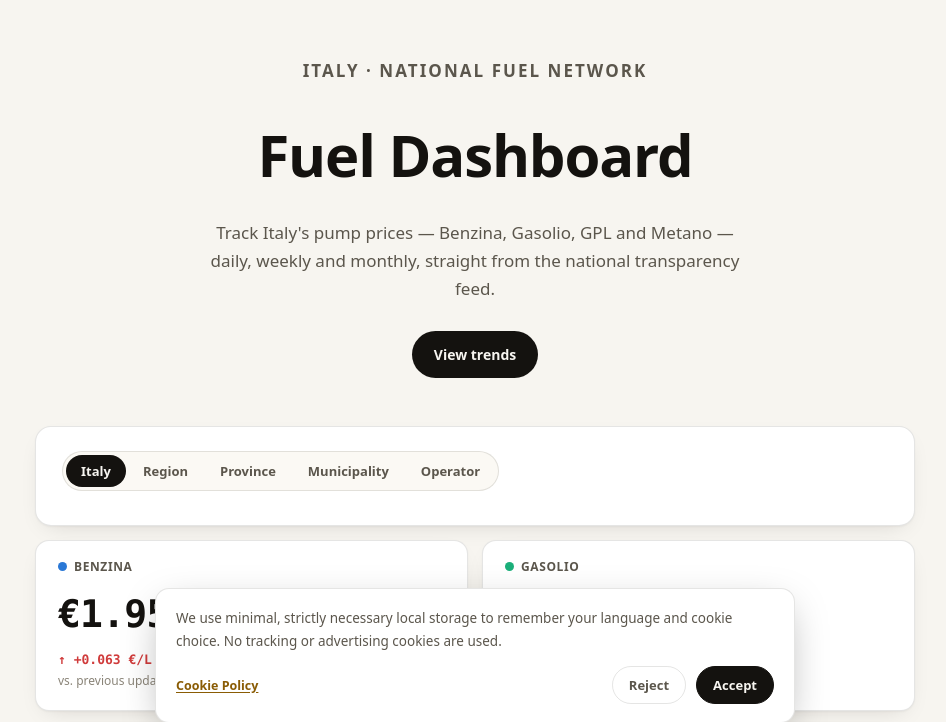
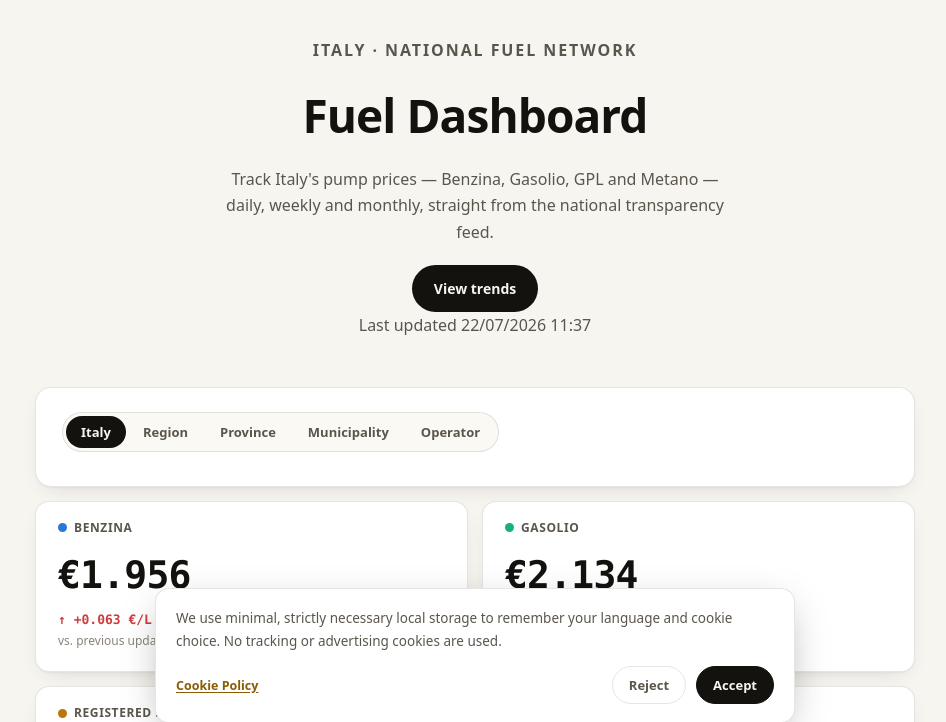
Before and after one commit to adeo-blip/fuel-price-italy, a website: page index.html in a window 1280 px wide. Shown: the part 61-783 px from the top of the page, without its empty margins (165-1111 px from the left). Drawn offline with Linux system fonts and the light colour scheme.

Commit message:
Fix confusing empty state on scope filters, add last-updated stamp, tighten hero
- Selecting Region/Province/Municipality/Operator before picking a specific
  value now shows a clear "search and select above" prompt instead of
  "Loading..."/"No station data" text that read as broken or empty.
- Add a "Last updated dd/mm/yyyy hh:mm" line (from data.json's last_updated,
  rendered in the visitor's local time) visible in the hero on load.
- Tighten hero/KPI spacing so the interactive dashboard sits higher on the page.

```diff
--- a/index.html
+++ b/index.html
@@ -77,19 +77,20 @@
   .lang-btn:hover{border-color:var(--accent);}
 
   /* ---------- Hero ---------- */
-  .hero{padding:64px 20px 48px;text-align:center;}
-  .eyebrow{font:600 11px/1 var(--font-ui);letter-spacing:.12em;text-transform:uppercase;color:var(--accent-strong);margin:0 0 16px;}
-  .hero h1{font-size:clamp(36px,6vw,58px);font-weight:800;letter-spacing:-0.02em;margin:0 0 16px;text-wrap:balance;}
-  .hero p{max-width:56ch;margin:0 auto 28px;color:var(--text-secondary);font-size:17px;}
+  .hero{padding:44px 20px 28px;text-align:center;}
+  .eyebrow{font:600 11px/1 var(--font-ui);letter-spacing:.12em;text-transform:uppercase;color:var(--accent-strong);margin:0 0 14px;}
+  .hero h1{font-size:clamp(32px,5vw,46px);font-weight:800;letter-spacing:-0.02em;margin:0 0 12px;text-wrap:balance;}
+  .hero p{max-width:56ch;margin:0 auto 20px;color:var(--text-secondary);font-size:16px;}
   .cta{
     display:inline-flex;align-items:center;gap:8px;background:var(--text-primary);color:var(--bg);
     font-weight:700;font-size:14px;padding:12px 22px;border-radius:99px;text-decoration:none;
     transition:transform .15s;
   }
   .cta:hover{transform:translateY(-1px);}
+  .last-updated-line{margin:14px 0 0;font-size:12.5px;color:var(--text-muted);}
 
   /* ---------- KPI row ---------- */
-  .kpi-row{display:grid;grid-template-columns:1fr 1fr;gap:14px;margin:0 0 40px;}
+  .kpi-row{display:grid;grid-template-columns:1fr 1fr;gap:14px;margin:0 0 28px;}
   @media (max-width:600px){.kpi-row{grid-template-columns:1fr;}}
   .kpi-card{
     background:var(--surface);border:1px solid var(--border);border-radius:14px;padding:20px 22px;
@@ -247,6 +248,7 @@
   <h1>Fuel Dashboard</h1>
   <p data-i18n="hero_subtitle">Track Italy's pump prices — Benzina, Gasolio, GPL and Metano — daily, weekly and monthly, straight from the national transparency feed.</p>
   <a class="cta" href="#trends" data-i18n="hero_cta">View trends</a>
+  <p class="last-updated-line" id="last-updated-line"></p>
 </div>
 
 <div class="shell">
@@ -336,6 +338,7 @@ async function loadLiveData(){
   const history=json.history||[];
   DATA.dates=history.map(h=>h.date);
   DATA.rawHistory=history;
+  DATA.lastUpdated=json.last_updated||null;
   firstTrackedDate=DATA.dates[0]||null;
   ['Benzina','Gasolio','GPL','Metano'].forEach(fuel=>{
     DATA.timeseries[fuel]={
@@ -460,6 +463,8 @@ const I18N = {
     scope_label_comune:'Municipality', scope_label_gestore:'Operator',
     scope_search_placeholder:'Type to search…', scope_no_match:'No matches',
     scope_note_filtered:'Showing {scope} — {name}. Detailed tracking for this view started on {date}, so history will be short at first.',
+    scope_prompt:'Search and select a {scope} above to see its data.', kpi_select_prompt:'Select above',
+    last_updated_label:'Last updated {date}',
     kpi_stations_registered:'Registered stations', kpi_stations_reporting:'Reporting today',
     kpi_stations_sub:'as of {date}', kpi_stations_none:'No station data yet for this view',
     trend_no_data:'No price history yet for this selection — check back tomorrow.',
@@ -495,6 +500,8 @@ const I18N = {
     scope_label_comune:'Comune', scope_label_gestore:'Gestore',
     scope_search_placeholder:'Digita per cercare…', scope_no_match:'Nessun risultato',
     scope_note_filtered:'Stai visualizzando {scope} — {name}. Il monitoraggio dettagliato per questa vista è iniziato il {date}, quindi lo storico sarà breve all\'inizio.',
+    scope_prompt:'Cerca e seleziona {scope} qui sopra per vedere i dati.', kpi_select_prompt:'Seleziona qui sopra',
+    last_updated_label:'Aggiornato al {date}',
     kpi_stations_registered:'Impianti registrati', kpi_stations_reporting:'Attivi oggi',
     kpi_stations_sub:'aggiornato al {date}', kpi_stations_none:'Nessun dato sugli impianti ancora disponibile per questa vista',
     trend_no_data:'Ancora nessuno storico prezzi per questa selezione — ricontrolla domani.',
@@ -530,6 +537,8 @@ const I18N = {
     scope_label_comune:'Commune', scope_label_gestore:'Opérateur',
     scope_search_placeholder:'Tapez pour rechercher…', scope_no_match:'Aucun résultat',
     scope_note_filtered:"Affichage de {scope} — {name}. Le suivi détaillé de cette vue a commencé le {date}, l'historique sera donc court au début.",
+    scope_prompt:'Recherchez et sélectionnez {scope} ci-dessus pour voir ses données.', kpi_select_prompt:'Sélectionnez ci-dessus',
+    last_updated_label:'Mis à jour le {date}',
     kpi_stations_registered:'Stations enregistrées', kpi_stations_reporting:'Actives aujourd\'hui',
     kpi_stations_sub:'au {date}', kpi_stations_none:'Pas encore de données de stations pour cette vue',
     trend_no_data:'Aucun historique de prix pour cette sélection — revenez demain.',
@@ -565,6 +574,8 @@ const I18N = {
     scope_label_comune:'Коммуна', scope_label_gestore:'Оператор',
     scope_search_placeholder:'Введите для поиска…', scope_no_match:'Совпадений нет',
     scope_note_filtered:'Просмотр: {scope} — {name}. Подробный учёт для этого фильтра начался {date}, поэтому сначала история будет короткой.',
+    scope_prompt:'Найдите и выберите {scope} выше, чтобы увидеть данные.', kpi_select_prompt:'Выберите выше',
+    last_updated_label:'Обновлено {date}',
     kpi_stations_registered:'Зарегистрированные АЗС', kpi_stations_reporting:'Активны сегодня',
     kpi_stations_sub:'по состоянию на {date}', kpi_stations_none:'Данных по АЗС для этого фильтра пока нет',
     trend_no_data:'Для этого выбора пока нет истории цен — загляните завтра.',
@@ -600,6 +611,8 @@ const I18N = {
     scope_label_comune:'市镇', scope_label_gestore:'运营商',
     scope_search_placeholder:'输入以搜索…', scope_no_match:'无匹配结果',
     scope_note_filtered:'当前查看：{scope} — {name}。该视图的详细追踪始于 {date}，因此初期历史数据较少。',
+    scope_prompt:'请在上方搜索并选择{scope}以查看数据。', kpi_select_prompt:'请在上方选择',
+    last_updated_label:'更新于 {date}',
     kpi_stations_registered:'注册加油站', kpi_stations_reporting:'今日活跃',
     kpi_stations_sub:'截至 {date}', kpi_stations_none:'该筛选条件暂无加油站数据',
     trend_no_data:'该筛选条件暂无价格历史记录——请明天再查看。',
@@ -633,6 +646,16 @@ function esc(s){ return (s==null?'':String(s)).replace(/[&<>"']/g, c=>({'&':'&am
 function svgns(tag,attrs){ const el=document.createElementNS('http://www.w3.org/2000/svg',tag); for(const k in attrs) el.setAttribute(k,attrs[k]); return el; }
 function fmtPrice(v,dec=3){ return v==null? '—' : v.toFixed(dec); }
 function fmtSigned(v,dec=3){ const s=v>=0?'+':''; return s+v.toFixed(dec); }
+function fmtLastUpdated(iso){
+  const d=new Date(iso);
+  const pad=n=>String(n).padStart(2,'0');
+  return `${pad(d.getDate())}/${pad(d.getMonth()+1)}/${d.getFullYear()} ${pad(d.getHours())}:${pad(d.getMinutes())}`;
+}
+function renderLastUpdated(){
+  const el=document.getElementById('last-updated-line');
+  if(!el) return;
+  el.textContent = DATA.lastUpdated ? I18N[currentLang].last_updated_label.replace('{date}', fmtLastUpdated(DATA.lastUpdated)) : '';
+}
 
 const tooltip = document.getElementById('tooltip');
 function positionTip(x,y){
@@ -706,6 +729,7 @@ function renderKPI(){
   const holder=document.getElementById('kpi-row');
   holder.innerHTML='';
   const scope=currentScopeSeries || emptyScopeSeries(FUELS, true);
+  const noSelection = currentScopeType!=='italia' && !currentScopeKey;
 
   ['Benzina','Gasolio'].forEach(fuel=>{
     const color=theme(FUEL_VAR[fuel]);
@@ -713,7 +737,9 @@ function renderKPI(){
     const kpi=computeFuelKPI(raw && raw.self);
     const card=document.createElement('div');
     card.className='kpi-card';
-    if(kpi.latest==null){
+    if(noSelection){
+      card.innerHTML=`<div class="kpi-tag"><span class="kpi-dot" style="background:${color}"></span>${fuel}</div><div class="kpi-sub">${I18N[currentLang].kpi_select_prompt}</div>`;
+    }else if(kpi.latest==null){
       card.innerHTML=`<div class="kpi-tag"><span class="kpi-dot" style="background:${color}"></span>${fuel}</div><div class="kpi-sub">${I18N[currentLang].kpi_loading}</div>`;
     }else if(kpi.delta==null){
       card.innerHTML=`
@@ -739,7 +765,9 @@ function renderKPI(){
   ].forEach(spec=>{
     const card=document.createElement('div');
     card.className='kpi-card';
-    if(!scope.stations){
+    if(noSelection){
+      card.innerHTML=`<div class="kpi-tag"><span class="kpi-dot" style="background:${theme(spec.dotVar)}"></span>${spec.label}</div><div class="kpi-sub">${I18N[currentLang].kpi_select_prompt}</div>`;
+    }else if(!scope.stations){
       card.innerHTML=`<div class="kpi-tag"><span class="kpi-dot" style="background:${theme(spec.dotVar)}"></span>${spec.label}</div><div class="kpi-sub">${I18N[currentLang].kpi_stations_none}</div>`;
     }else{
       const sub=I18N[currentLang].kpi_stations_sub.replace('{date}', scope.stationsDate ? fmtDate(scope.stationsDate, currentLang) : '—');
@@ -807,6 +835,12 @@ function renderTrend(){
   const scope=currentScopeSeries || emptyScopeSeries(FUELS, true);
   const hasServed=!!scope.served;
   const raw=scope.timeseries[currentFuel] || {self:[],served:[]};
+
+  if(currentScopeType!=='italia' && !currentScopeKey){
+    legend.innerHTML='';
+    holder.innerHTML=`<p class="scope-note">${I18N[currentLang].scope_prompt.replace('{scope}', I18N[currentLang]['scope_label_'+currentScopeType])}</p>`;
+    return;
+  }
 
   const keyFn = currentGranularity==='daily' ? (d=>d) : currentGranularity==='weekly' ? isoWeekKey : monthKey;
   let buckets=bucketize(scope.dates, raw.self, raw.served, keyFn);
@@ -932,6 +966,7 @@ function applyLanguage(lang){
   updateGranularitySeg();
   updateFuelPills();
   renderTrend();
+  renderLastUpdated();
   if(consentChoice==='accepted'){
     try{ localStorage.setItem(LANG_KEY, lang); }catch(e){}
   }
@@ -982,7 +1017,11 @@ function openScopeList(query){
 }
 function updateScopeNote(){
   const note=document.getElementById('scope-note');
-  if(currentScopeType==='italia' || !currentScopeKey){ note.textContent=''; return; }
+  if(currentScopeType==='italia'){ note.textContent=''; return; }
+  if(!currentScopeKey){
+    note.textContent = I18N[currentLang].scope_prompt.replace('{scope}', I18N[currentLang]['scope_label_'+currentScopeType]);
+    return;
+  }
   const dateLabel = currentScopeSeries && currentScopeSeries.dates.length ? fmtDate(currentScopeSeries.dates[0], currentLang) : '—';
   note.textContent = I18N[currentLang].scope_note_filtered
     .replace('{scope}', I18N[currentLang]['scope_label_'+currentScopeType])
@@ -1089,6 +1128,7 @@ function renderAll(){
   renderGranularitySeg();
   renderFuelPills();
   renderTrend();
+  renderLastUpdated();
 }
 let renderScheduled=false;
 function scheduleRenderAll(){
```
